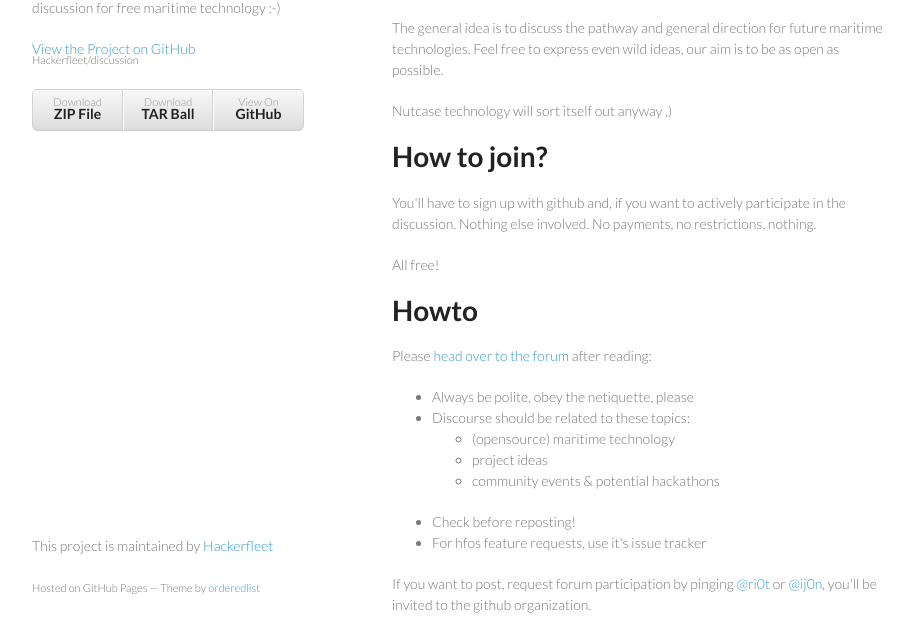
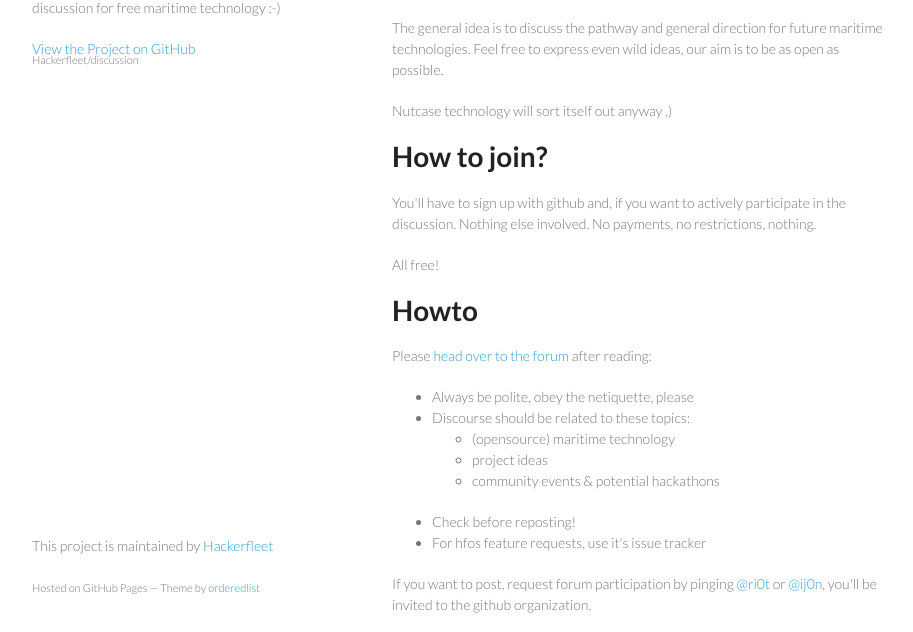
Before and after one commit to Hackerfleet/discussion, a plain HTML site: page index.html in a window 1280 px wide. Shown: the part 133-765 px from the top of the page, without its empty margins (178-1091 px from the left). Drawn offline with Linux system fonts and the light colour scheme.

Commit message:
downloadlinks--

```diff
--- a/index.html
+++ b/index.html
@@ -20,12 +20,6 @@
 
         <p class="view"><a href="https://github.com/Hackerfleet/discussion">View the Project on GitHub <small>Hackerfleet/discussion</small></a></p>
 
-
-        <ul>
-          <li><a href="https://github.com/Hackerfleet/discussion/zipball/master">Download <strong>ZIP File</strong></a></li>
-          <li><a href="https://github.com/Hackerfleet/discussion/tarball/master">Download <strong>TAR Ball</strong></a></li>
-          <li><a href="https://github.com/Hackerfleet/discussion">View On <strong>GitHub</strong></a></li>
-        </ul>
       </header>
       <section>
         <h1>
```
